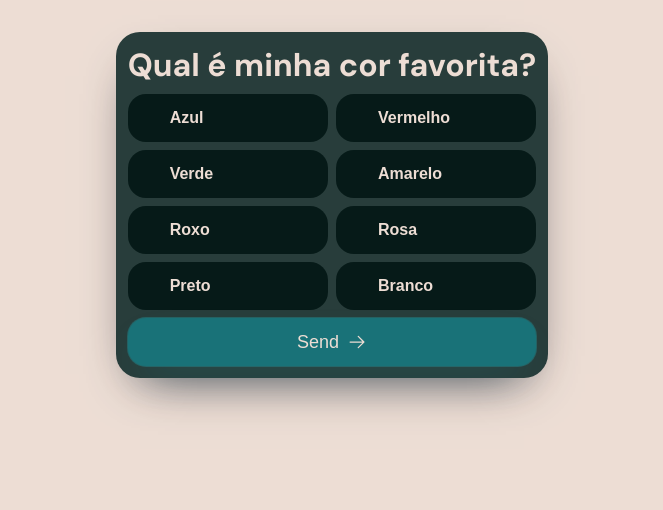
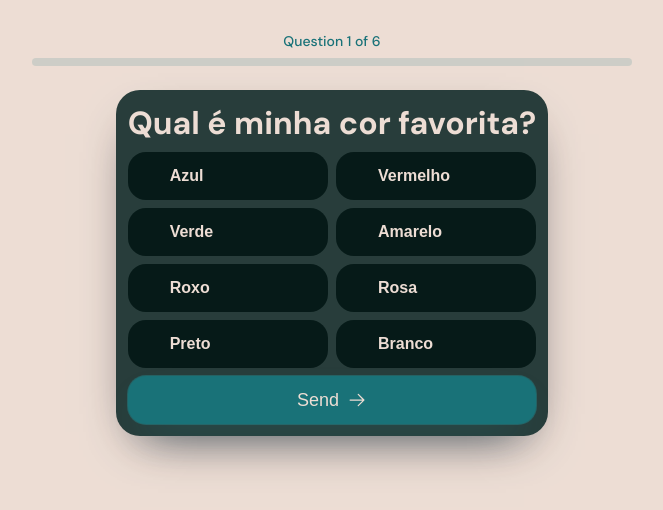
Before and after one commit to vitorsaa2k/rtc-connection-game, a React (Vite) app: page /game in a window 1280 px wide. Shown: the top 510 px of the page, without its empty margins (308-971 px from the left). Built offline with nearby package versions, Linux system fonts and the light colour scheme.

Commit message:
feat: add progress bar to game page

```diff
--- /dev/null
+++ b/src/pages/game/components/progressBar/progressBar.css
@@ -0,0 +1,28 @@
+.progress_bar_container {
+  width: 100%;
+  max-width: 600px;
+  margin-bottom: 24px;
+}
+
+.progress_text {
+  font-size: 14px;
+  font-weight: 500;
+  margin-bottom: 8px;
+  color: var(--primary-color);
+  text-align: center;
+}
+
+.progress_bar_track {
+  height: 8px;
+  background: color-mix(in srgb, var(--primary-color) 15%, transparent);
+  border-radius: 4px;
+  overflow: hidden;
+}
+
+.progress_bar_fill {
+  height: 100%;
+  background: var(--primary-color);
+  border-radius: 4px;
+  transition: width 0.3s ease;
+  width: 0%;
+}
--- /dev/null
+++ b/src/pages/game/components/progressBar/progressBar.tsx
@@ -0,0 +1,19 @@
+import { questions } from "../../../../data/questions";
+import { useGameState } from "../../../../hooks/useGameState";
+import "./progressBar.css";
+
+export function ProgressBar() {
+  const [state] = useGameState();
+  const totalQuestions = questions.length;
+  const currentQuestion = state.totalAnswered + 1;
+  const progress = (state.totalAnswered / totalQuestions) * 100;
+
+  return (
+    <div className="progress_bar_container">
+      <p className="progress_text">Question {currentQuestion} of {totalQuestions}</p>
+      <div className="progress_bar_track">
+        <div className="progress_bar_fill" style={{ width: `${progress}%` }} />
+      </div>
+    </div>
+  );
+}
--- a/src/pages/game/game.css
+++ b/src/pages/game/game.css
@@ -1,5 +1,6 @@
 .game_container {
   display: flex;
+  flex-direction: column;
   justify-content: center;
   align-items: center;
   margin-top: 32px;
--- a/src/pages/game/game.tsx
+++ b/src/pages/game/game.tsx
@@ -1,5 +1,6 @@
 import { useGameState } from "../../hooks/useGameState";
 import { Question } from "./components/question/question";
+import { ProgressBar } from "./components/progressBar/progressBar";
 import "./game.css";
 
 export function Game() {
@@ -7,6 +8,7 @@ export function Game() {
   console.log(state.answers);
   return (
     <div className="game_container">
+      <ProgressBar />
       <Question />
     </div>
   );
```
